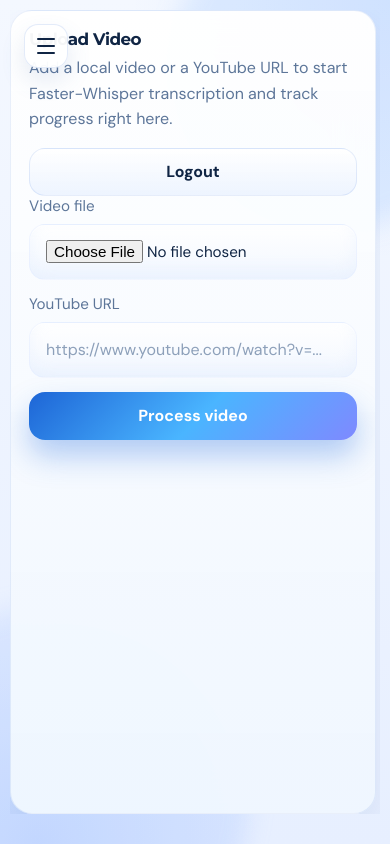
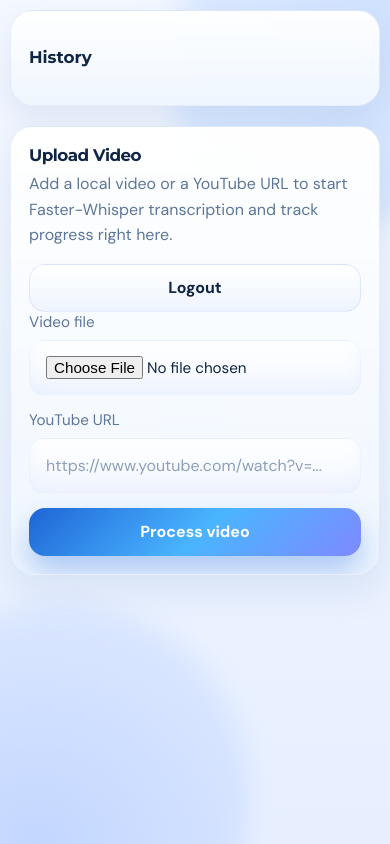
Before and after one commit to varad42/AIVTOBS, a Flask app: template templates/dashboard.html in a window 390 px wide. Run offline with Flask 3, Linux system fonts and the light colour scheme; the template is opened without the code that fills it, so the values that code supplies are empty.

Commit message:
dashboard

```diff
--- a/static/styles.css
+++ b/static/styles.css
@@ -434,8 +434,7 @@ select {
 
 .dashboard-stage {
     position: relative;
-    height: calc(100vh - 40px);
-    overflow: hidden;
+    min-height: calc(100vh - 40px);
 }
 
 .dashboard-stage .dashboard-sidebar,
@@ -478,19 +477,16 @@ select {
 .dashboard-shell {
     position: relative;
     z-index: 1;
-    display: flex;
-    align-items: stretch;
-    min-height: 100%;
-    --dashboard-sidebar-width: 88px;
-    --dashboard-sidebar-expanded-width: 320px;
-    --dashboard-sidebar-gap: 20px;
-    --dashboard-sidebar-offset: max(20px, calc((100vw - var(--content-width)) / 2 + 20px));
-    transition: padding-left 220ms ease;
-    padding-left: calc(var(--dashboard-sidebar-width) + var(--dashboard-sidebar-gap));
+    display: grid;
+    grid-template-columns: 64px minmax(0, 1fr);
+    gap: 20px;
+    align-items: start;
+    transition: grid-template-columns 220ms ease;
 }
 
-.dashboard-shell.sidebar-open {
-    padding-left: calc(var(--dashboard-sidebar-expanded-width) + var(--dashboard-sidebar-gap));
+.dashboard-shell:has(.dashboard-sidebar:hover),
+.dashboard-shell:has(.dashboard-sidebar:focus-within) {
+    grid-template-columns: 280px minmax(0, 1fr);
 }
 
 .dashboard-shell.login-locked {
@@ -500,53 +496,22 @@ select {
 }
 
 .dashboard-sidebar {
-    position: fixed;
+    position: sticky;
     top: 20px;
-    left: var(--dashboard-sidebar-offset);
-    height: calc(100vh - 40px);
+    min-height: auto;
     display: flex;
     flex-direction: column;
     gap: 14px;
-    padding: 72px 16px 18px;
-    width: var(--dashboard-sidebar-width);
+    padding: 16px 12px;
+    width: 64px;
     border-radius: var(--radius-lg);
     backdrop-filter: blur(18px);
     overflow: hidden;
-    transition: width 220ms ease, box-shadow 220ms ease, padding 220ms ease;
+    transition: box-shadow 220ms ease;
 }
 
-.dashboard-shell.sidebar-open .dashboard-sidebar {
-    width: var(--dashboard-sidebar-expanded-width);
-    padding: 72px 18px 18px;
+.dashboard-sidebar:hover {
     box-shadow: 0 20px 40px rgba(77, 112, 176, 0.16);
-}
-
-.dashboard-menu-toggle {
-    position: fixed;
-    top: 32px;
-    left: calc(var(--dashboard-sidebar-offset) + 18px);
-    z-index: 3;
-    width: 44px;
-    height: 44px;
-    display: inline-flex;
-    flex-direction: column;
-    align-items: center;
-    justify-content: center;
-    gap: 5px;
-    padding: 0;
-    border: 1px solid rgba(102, 145, 220, 0.18);
-    border-radius: 14px;
-    background: rgba(255, 255, 255, 0.96);
-    box-shadow: 0 12px 24px rgba(77, 112, 176, 0.14);
-    cursor: pointer;
-}
-
-.dashboard-menu-toggle span {
-    display: block;
-    width: 18px;
-    height: 2px;
-    border-radius: 999px;
-    background: var(--text-dark);
 }
 
 .sidebar-header,
@@ -570,7 +535,21 @@ select {
 
 .sidebar-header {
     min-height: 56px;
-    justify-content: flex-start;
+    justify-content: center;
+}
+
+.sidebar-handle {
+    display: grid;
+    gap: 5px;
+    width: 24px;
+}
+
+.sidebar-handle span {
+    display: block;
+    width: 24px;
+    height: 2px;
+    border-radius: 999px;
+    background: var(--text-dark);
 }
 
 .sidebar-scroll {
@@ -667,9 +646,17 @@ select {
     transition: opacity 160ms ease, transform 160ms ease;
 }
 
-.dashboard-shell.sidebar-open .dashboard-sidebar .card-title,
-.dashboard-shell.sidebar-open .dashboard-sidebar .history-mini-card h3,
-.dashboard-shell.sidebar-open .dashboard-sidebar .history-mini-actions {
+.dashboard-sidebar:hover .sidebar-header {
+    justify-content: flex-start;
+}
+
+.dashboard-sidebar:hover .sidebar-handle {
+    display: none;
+}
+
+.dashboard-sidebar:hover .card-title,
+.dashboard-sidebar:hover .history-mini-card h3,
+.dashboard-sidebar:hover .history-mini-actions {
     opacity: 1;
     transform: translateX(0);
 }
@@ -686,13 +673,6 @@ select {
 .workspace-stack {
     display: grid;
     gap: 20px;
-    flex: 1 1 auto;
-    min-width: 0;
-    min-height: 100%;
-    height: 100%;
-    overflow-y: auto;
-    overflow-x: hidden;
-    padding-right: 4px;
 }
 
 .dashboard-logout {
@@ -1009,7 +989,7 @@ td {
 
 @media (max-width: 1180px) {
     .dashboard-shell {
-        --dashboard-sidebar-expanded-width: 280px;
+        grid-template-columns: 64px minmax(0, 1fr);
     }
 }
 
@@ -1021,30 +1001,16 @@ td {
         grid-template-columns: 1fr;
     }
 
-    .dashboard-stage {
-        height: auto;
-        min-height: calc(100vh - 40px);
-        overflow: visible;
-    }
-
     .dashboard-sidebar {
-        top: 12px;
-        left: 12px;
-        height: calc(100vh - 24px);
+        position: relative;
+        top: 0;
+        min-height: auto;
+        width: 100%;
+        padding: 18px;
     }
 
     .dashboard-shell {
-        min-height: calc(100vh - 40px);
-        padding-left: calc(var(--dashboard-sidebar-width) + 16px);
-    }
-
-    .dashboard-shell.sidebar-open {
-        padding-left: calc(var(--dashboard-sidebar-expanded-width) + 16px);
-    }
-
-    .dashboard-menu-toggle {
-        top: 24px;
-        left: 24px;
+        padding-left: 0;
     }
 
     .dashboard-sidebar .card-title,
@@ -1056,6 +1022,19 @@ td {
 
     .sidebar-header {
         justify-content: flex-start;
+    }
+
+    .dashboard-sidebar:hover {
+        width: 100%;
+    }
+
+    .dashboard-shell:has(.dashboard-sidebar:hover),
+    .dashboard-shell:has(.dashboard-sidebar:focus-within) {
+        grid-template-columns: 1fr;
+    }
+
+    .sidebar-handle {
+        display: none;
     }
 }
 
@@ -1076,33 +1055,15 @@ td {
         align-items: stretch;
     }
 
-    .dashboard-shell {
-        --dashboard-sidebar-width: 0px;
-        --dashboard-sidebar-expanded-width: min(280px, calc(100vw - 24px));
-        padding-left: 0;
+    .dashboard-sidebar {
+        max-height: 96px;
+        overflow: hidden;
+        transition: max-height 0.25s ease;
     }
 
-    .dashboard-shell.sidebar-open {
-        padding-left: 0;
-    }
-
-    .dashboard-sidebar {
-        width: 0;
-        padding: 72px 0 18px;
-        border-width: 0;
-        opacity: 0;
-    }
-
-    .dashboard-shell.sidebar-open .dashboard-sidebar {
-        width: var(--dashboard-sidebar-expanded-width);
-        padding: 72px 18px 18px;
-        border-width: 1px;
-        opacity: 1;
-    }
-
-    .workspace-stack {
-        height: auto;
-        min-height: calc(100vh - 40px);
+    .dashboard-sidebar:hover,
+    .dashboard-sidebar:focus-within {
+        max-height: 75vh;
     }
 
     .metric-list {
--- a/templates/dashboard.html
+++ b/templates/dashboard.html
@@ -8,21 +8,13 @@
 {% endif %}
 <div class="dashboard-stage">
 <section class="dashboard-shell {% if show_login %}login-locked{% endif %}">
-    <button
-        type="button"
-        class="dashboard-menu-toggle"
-        id="dashboardMenuToggle"
-        aria-controls="dashboardSidebar"
-        aria-expanded="false"
-        aria-label="Toggle history sidebar"
-    >
-        <span></span>
-        <span></span>
-        <span></span>
-    </button>
-
     <aside class="dashboard-sidebar panel" id="dashboardSidebar">
         <div class="sidebar-header">
+            <div class="sidebar-handle" aria-hidden="true">
+                <span></span>
+                <span></span>
+                <span></span>
+            </div>
             <h2 class="card-title">History</h2>
         </div>
 
@@ -130,25 +122,8 @@
 </section>
 
 <script>
-    const dashboardShell = document.querySelector(".dashboard-shell");
-    const dashboardSidebar = document.getElementById("dashboardSidebar");
-    const dashboardMenuToggle = document.getElementById("dashboardMenuToggle");
     const dashboardUploadForm = document.getElementById("dashboardUploadForm");
     const dashboardUploadButton = document.getElementById("dashboardUploadButton");
-
-    if (dashboardShell && dashboardSidebar && dashboardMenuToggle) {
-        const syncSidebarState = function () {
-            const isOpen = dashboardShell.classList.contains("sidebar-open");
-            dashboardMenuToggle.setAttribute("aria-expanded", isOpen ? "true" : "false");
-        };
-
-        dashboardMenuToggle.addEventListener("click", function () {
-            dashboardShell.classList.toggle("sidebar-open");
-            syncSidebarState();
-        });
-
-        syncSidebarState();
-    }
 
     if (dashboardUploadForm && dashboardUploadButton) {
         dashboardUploadForm.addEventListener("submit", function () {
```
